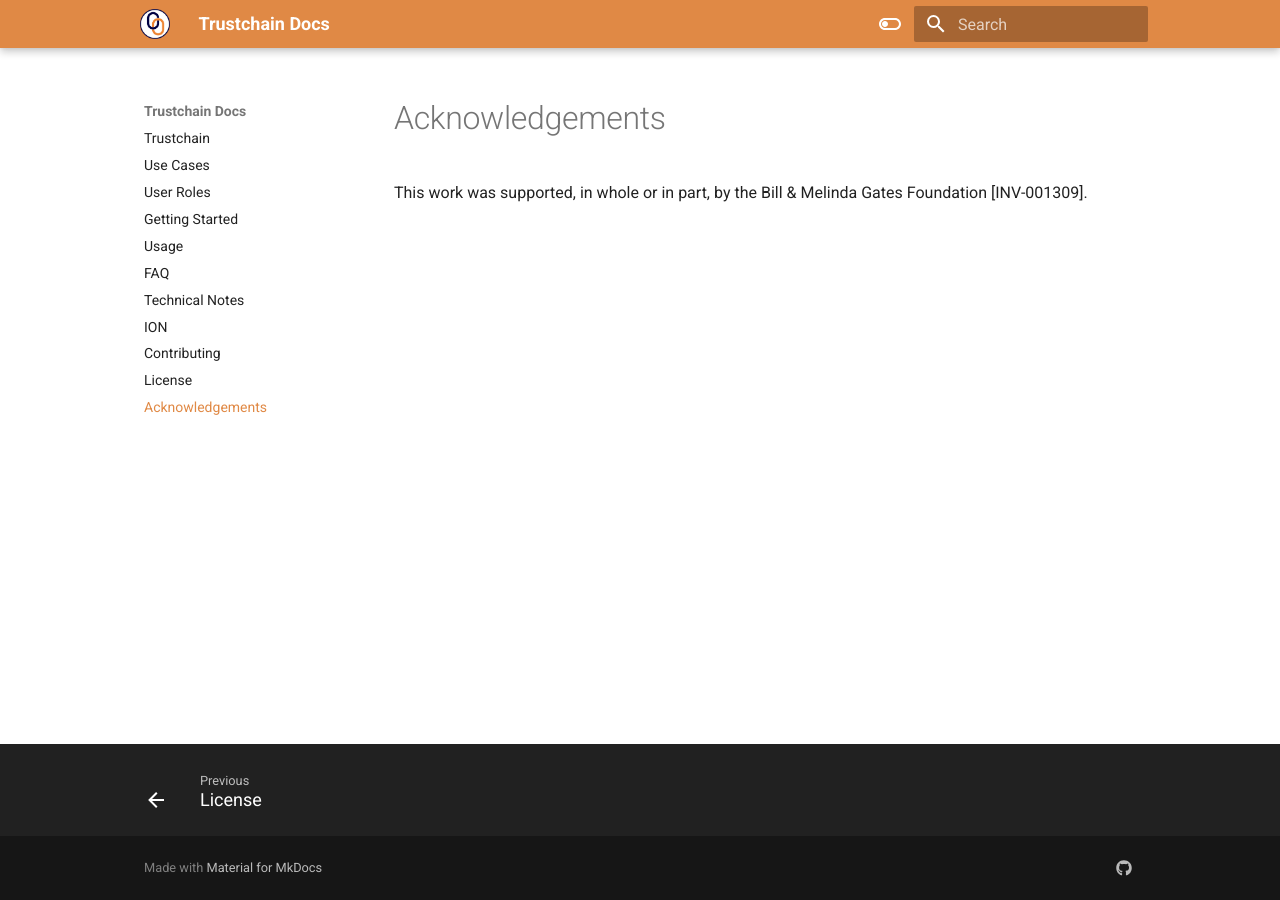
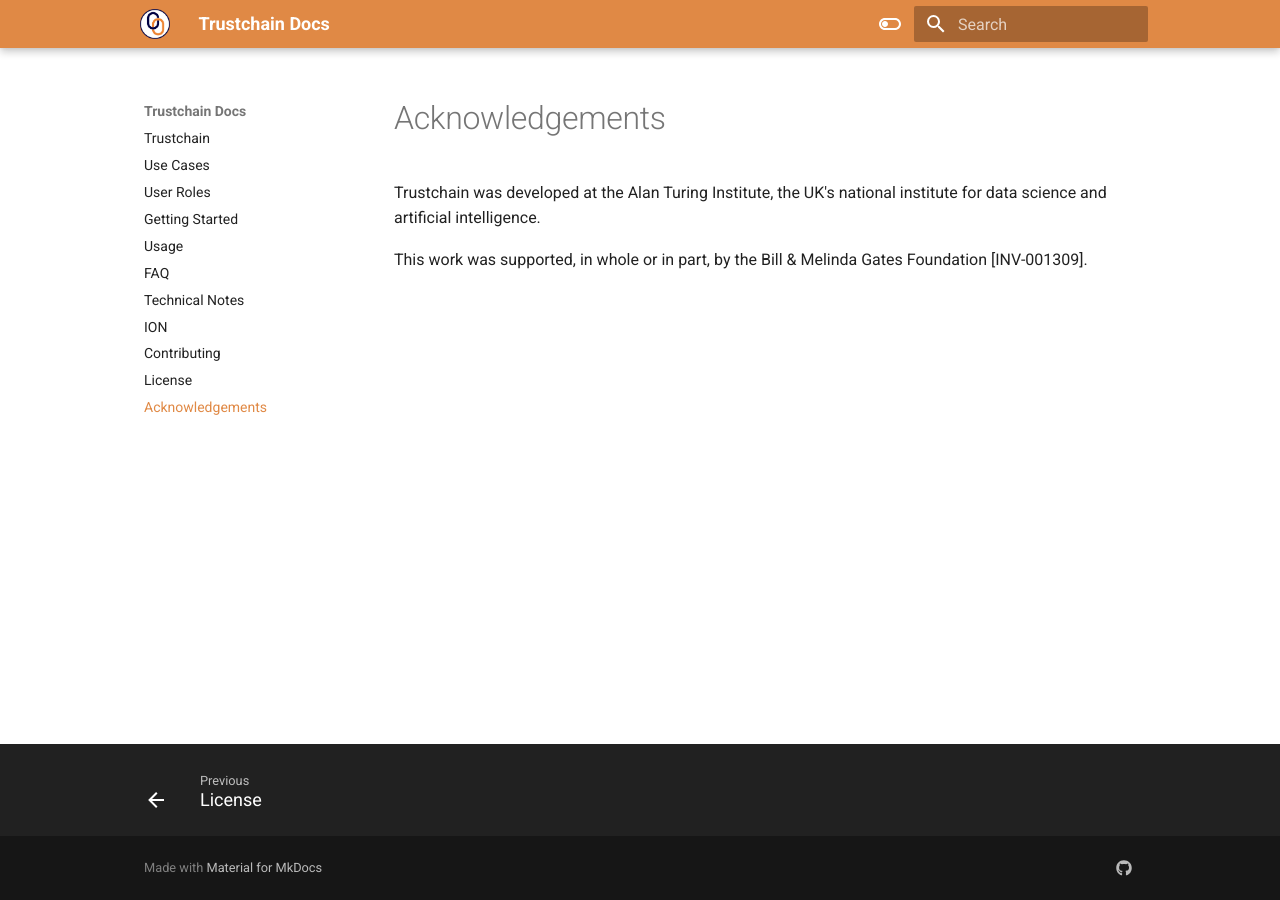
Before and after one commit to alan-turing-institute/trustchain, an MkDocs documentation site: the page built from docs/acknowledgements.md, in a window 1280 px wide. Built offline with MkDocs 1.6.1 and Material for MkDocs 9.7.7, drawn with Linux system fonts in a browser that asks for light colours; nearby versions of some CDN libraries; library files that are not in the unit come from our copies.

Commit message:
Namecheck Turing Inst in Acknowledgements

```diff
--- a/docs/acknowledgements.md
+++ b/docs/acknowledgements.md
@@ -1,3 +1,5 @@
 # Acknowledgements
 
+Trustchain was developed at the Alan Turing Institute, the UK's national institute for data science and artificial intelligence.
+
 This work was supported, in whole or in part, by the Bill & Melinda Gates Foundation [INV-001309].
```
